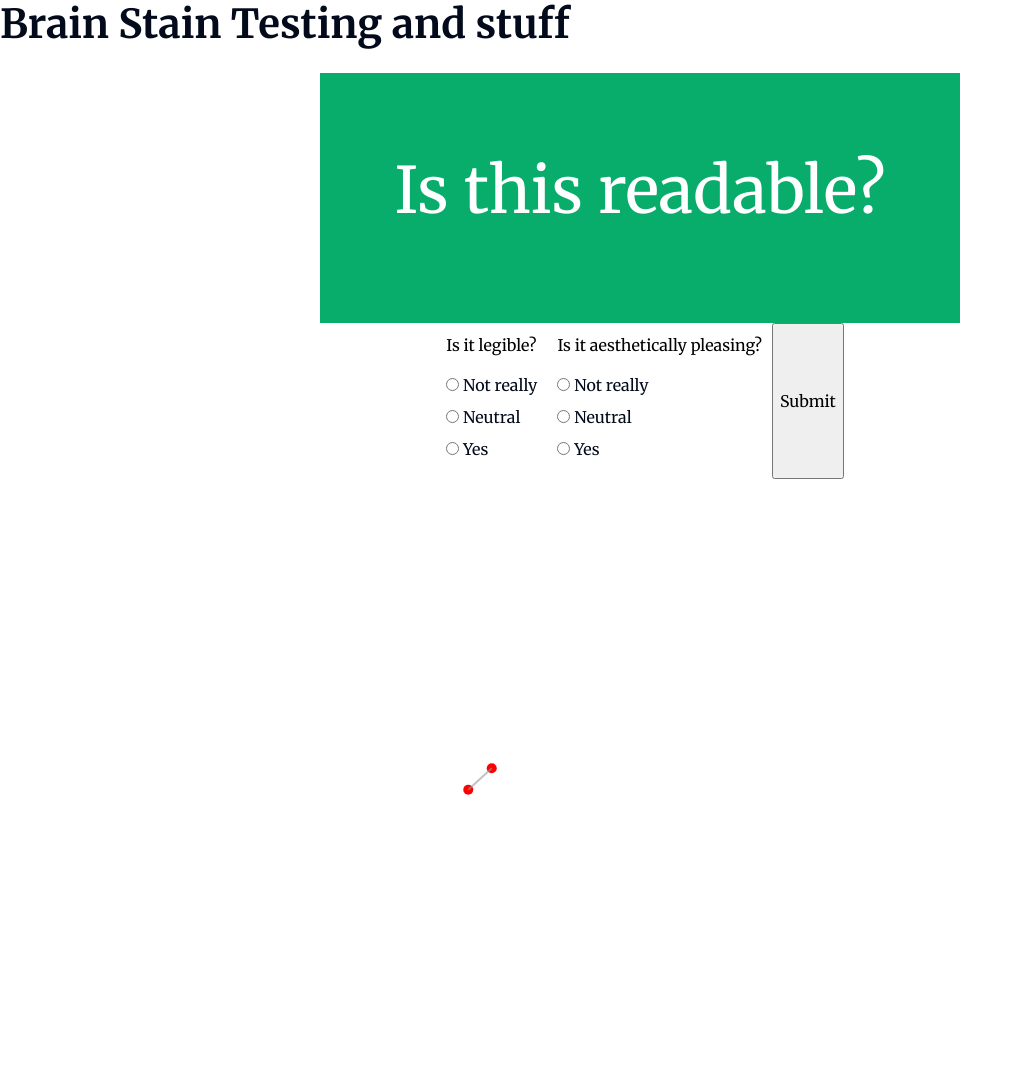
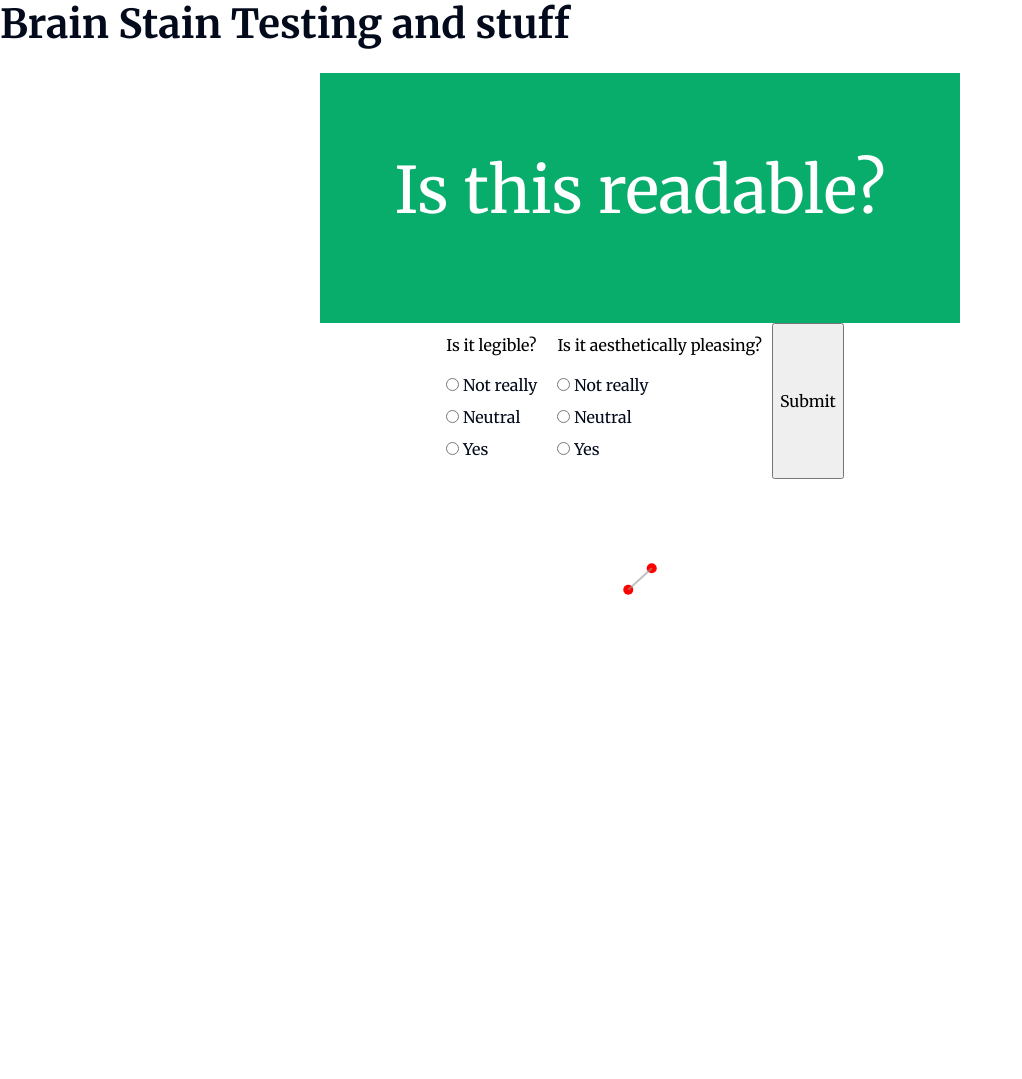
Before and after one commit to Skrath/Brain-Stain, a plain HTML site: page views/index.html in a window 1280 px wide. Shown: the whole page, without its empty margins (0-1022 px from the left). After the commit the page ends 800 px from the top, so only its background shows below. Drawn offline with nearby package versions, Linux system fonts and the light colour scheme; no server answers.

Commit message:
Shrinking and centering the nodeview svg

```diff
--- a/views/css/styles.css
+++ b/views/css/styles.css
@@ -53,3 +53,8 @@
     stroke: #fff;
     stroke-width: 1.5px;
 }
+
+.nodeview {
+    display: block;
+    margin: auto;
+}
--- a/views/index.html
+++ b/views/index.html
@@ -51,7 +51,7 @@
         <input type="submit">
     </form>
 
-    <svg width="960" height="600"></svg>
+    <svg width="300" height="200" class="nodeview"></svg>
 </body>
 
 </html>
```
